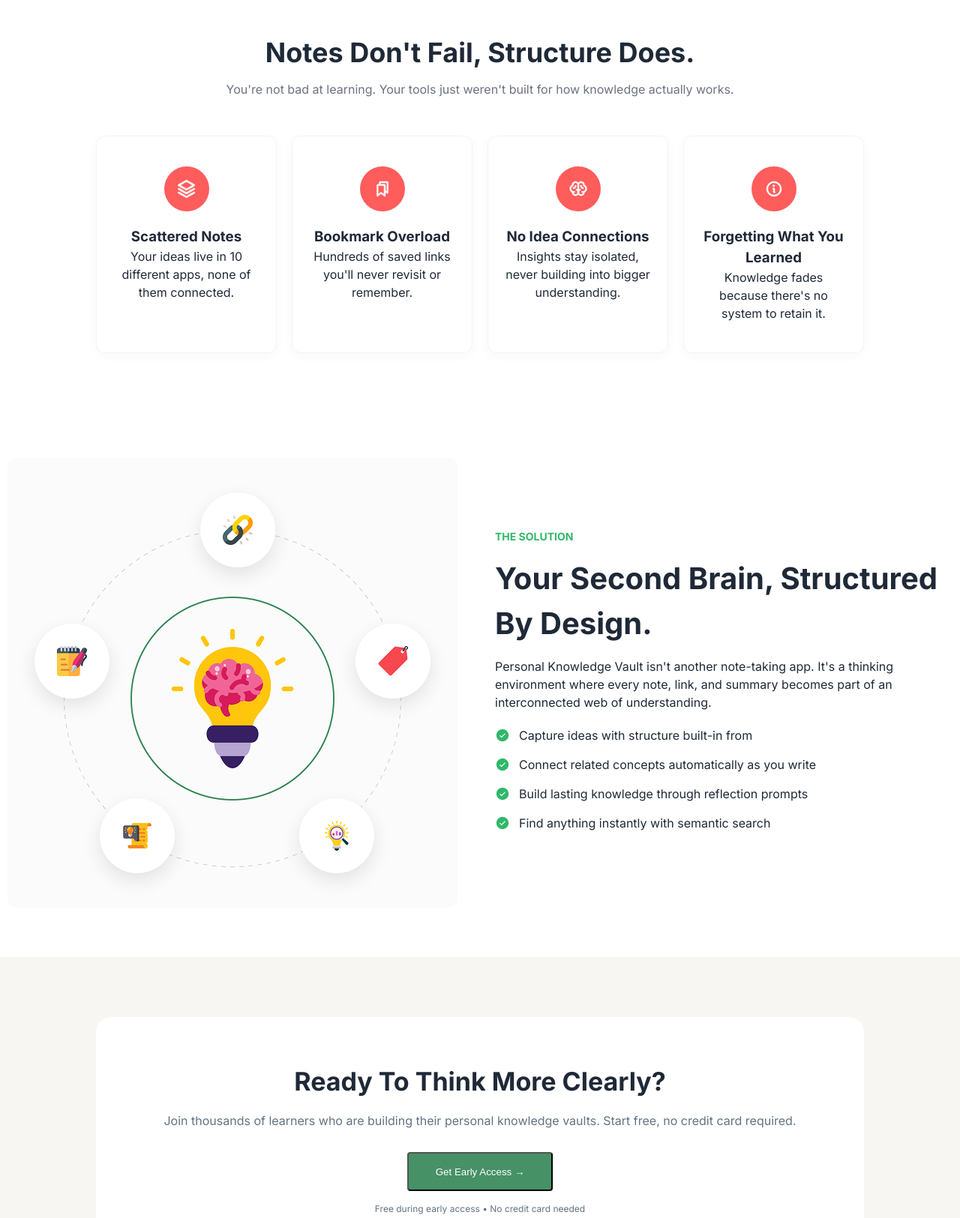
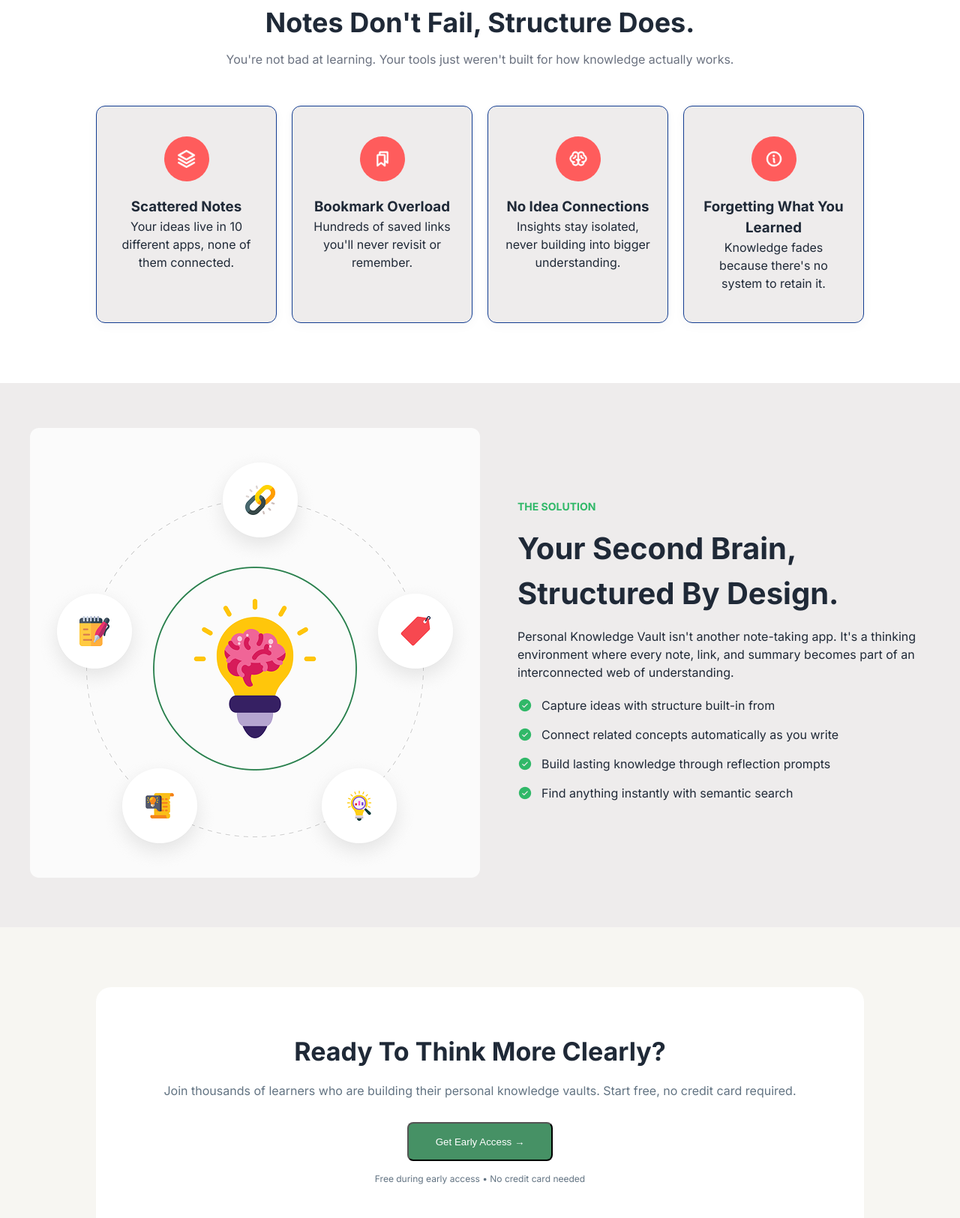
Before and after one commit to SadiaIslamDia/Assignment01-PH, a plain HTML site: page index.html in a window 1280 px wide. Shown: the part 801-2426 px from the top of the page at 75% size. Drawn offline with Linux system fonts and the light colour scheme.

Commit message:
Final commit of assignment 1: Completed

```diff
--- a/style.css
+++ b/style.css
@@ -67,14 +67,14 @@ body {
   background-image: url("assets/hero-bg.png");
   background-position: center;
   background-size: cover;
-  height: 85vh;
+  height: 80vh;
 }
 
 .hero-cont {
   max-width: 900px;
   margin: 0 auto;
   text-align: center;
-  padding-top: 60px;
+  padding-top: 200px;
 }
 
 .hero-badge {
@@ -164,13 +164,13 @@ body {
 }
 
 .note-menu {
-  background-color: #ffffff;
+  background-color: #eeecec;
   border-radius: 12px;
   padding: 40px 20px;
   text-align: center;
   flex: 1;
   box-shadow: 0 4px 15px rgba(0, 0, 0, 0.03);
-  border: 1px solid #f3f4f6;
+  border: 1px solid #123c91;
 }
 
 .icon-asset {
@@ -193,7 +193,8 @@ body {
 
 /* Brain Section */
 .brain-section {
-  padding: 60px 10px;
+  padding: 60px 40px 60px 40px;
+  background-color: #eeecec;
 }
 
 .brain-menu {
@@ -266,9 +267,9 @@ body {
   color: white;
   width: 194px;
   height: 52px;
-  border-radius: 4px;
-  padding: 12px 16px 12px 16px;
-  gap: 10px;
+  border-radius: 8px;
+  padding: 10px 14px 10px 14px;
+  gap: 15px;
 }
 
 .btn-green:hover {
```
